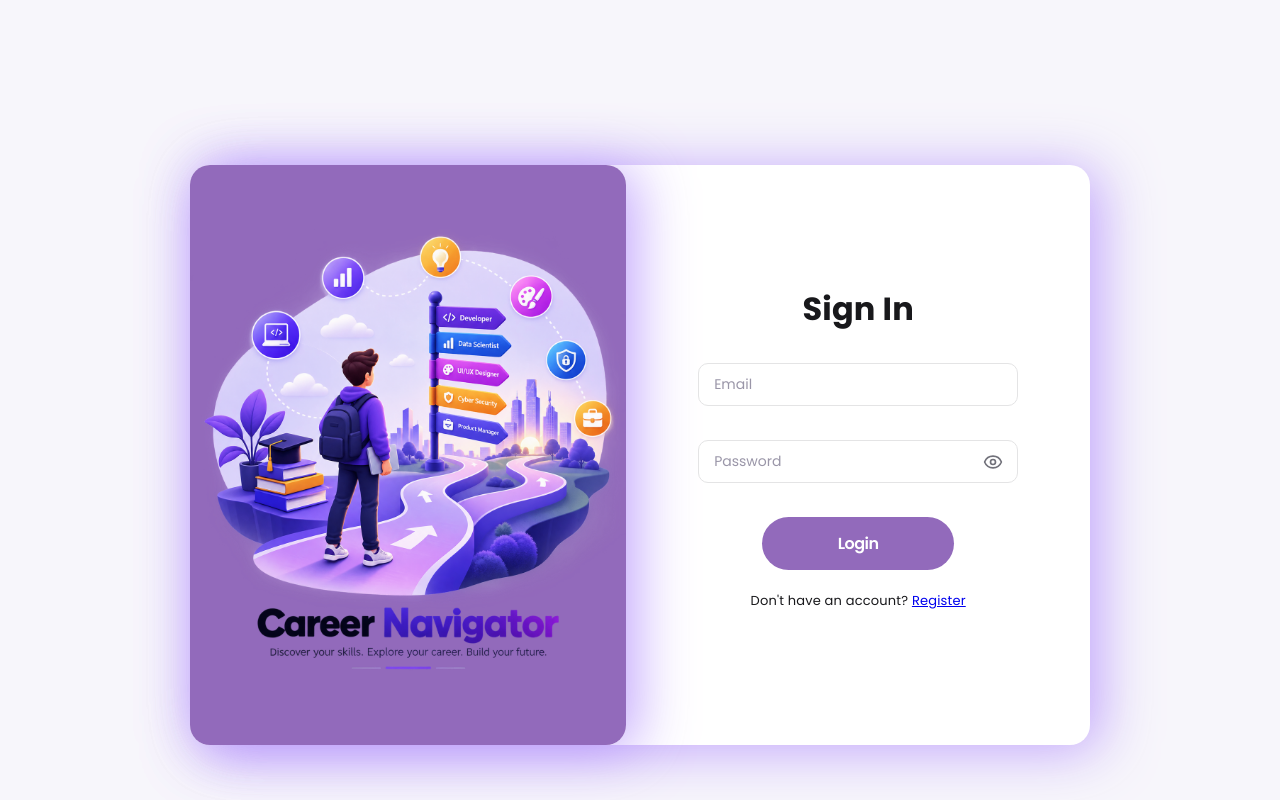
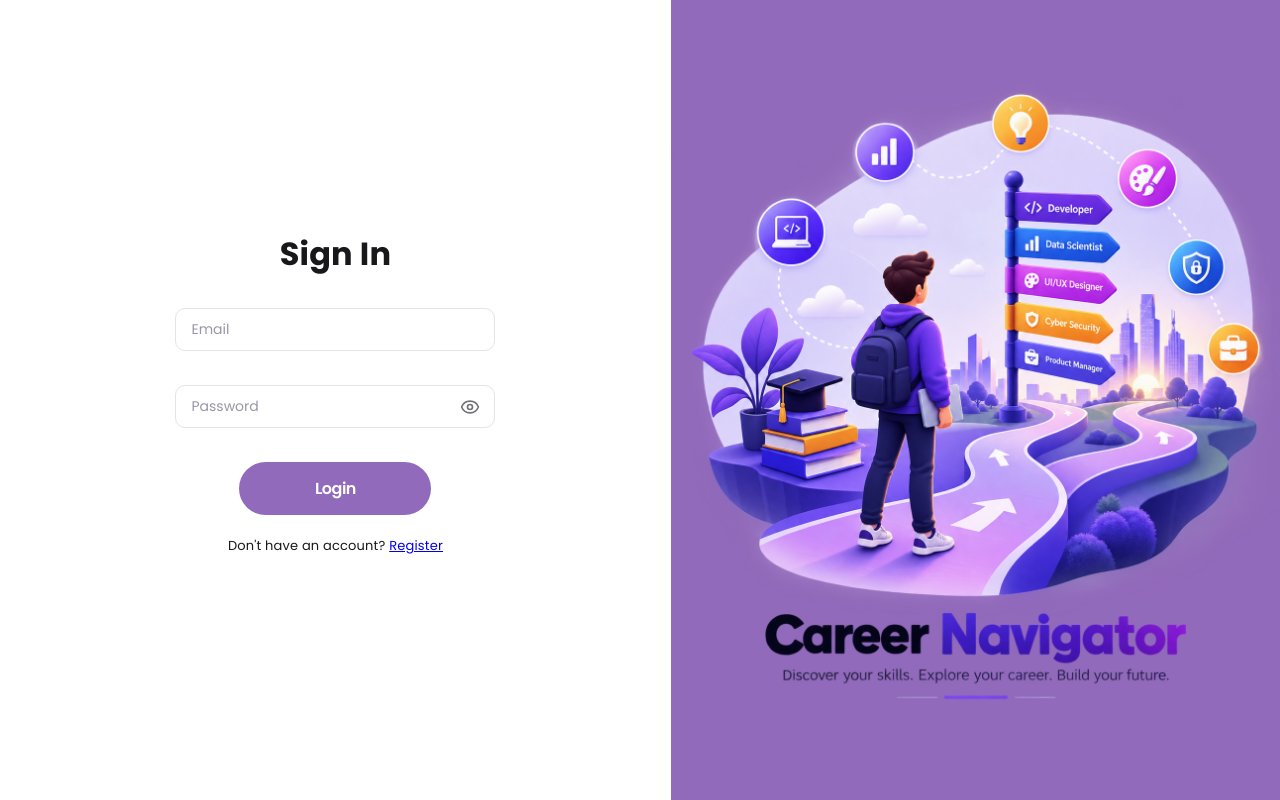
Before and after one commit to bhumivnaik/Career-Navigator, a React (Vite) app: page /login in a window 1280 px wide. Built offline with nearby package versions, Linux system fonts and the light colour scheme.

Commit message:
resume ui fixed and login,register

```diff
--- a/src/components/Login.tsx
+++ b/src/components/Login.tsx
@@ -57,9 +57,6 @@ function Login() {
     return (
         <>
             <div className="container">
-                <div className="logobox">
-
-                </div>
                 <div className="login">
                     <form onSubmit={handleSubmit}>
                         <h1>Sign In</h1>
@@ -92,6 +89,9 @@ function Login() {
                         <p>Don't have an account? <Link to="/register"> Register</Link></p>
                     </form>
                 </div>
+                <div className="logobox">
+
+                </div>
             </div>
         </>
     )
--- a/src/components/Progress.tsx
+++ b/src/components/Progress.tsx
@@ -3,6 +3,7 @@ import axios from "axios";
 import { useNavigate, useSearchParams } from "react-router-dom"; import Navbar from "./ui/Navbar";
 import "../css/progress.css";
 import PersonalizedPathway from "./PersonalizedPathway";
+import { useAuth } from "../context/authContext";
 
 type CareerPath = {
     user_career_id: number;
@@ -10,6 +11,7 @@ type CareerPath = {
     career_name: string;
     description: string;
     category: string;
+    is_goal?: number | null;
 };
 
 type RoadmapSkill = {
@@ -48,6 +50,38 @@ function Progress() {
 
     const navigate = useNavigate();
     const [searchParams] = useSearchParams();
+    const { login } = useAuth();
+
+    /*
+     * Save the selected career as the user's active career goal,
+     * then refresh the logged-in user so the Profile page (and
+     * anything else using career_goal_name) updates automatically.
+     */
+    async function saveCareerGoal(careerId: number) {
+
+        try {
+
+            const token = localStorage.getItem("token");
+            const headers = { Authorization: `Bearer ${token}` };
+
+            await axios.put(
+                "http://localhost:5000/api/careers/goal",
+                { career_id: careerId },
+                { headers }
+            );
+
+            const me = await axios.get(
+                "http://localhost:5000/api/auth/me",
+                { headers }
+            );
+
+            login(me.data);
+
+        } catch (error) {
+
+            console.error("SAVE CAREER GOAL ERROR:", error);
+        }
+    }
 
     const [careerPaths, setCareerPaths] = useState<CareerPath[]>([]);
     const [selectedCareerId, setSelectedCareerId] = useState<number | null>(
@@ -94,6 +128,19 @@ function Progress() {
 
                     const careerIdFromUrl = searchParams.get("careerId");
 
+                    const currentGoal: CareerPath | undefined =
+                        response.data.find(
+                            (path: CareerPath) => Number(path.is_goal) === 1
+                        );
+
+                    /*
+                     * Priority: career in the URL, then the saved
+                     * career goal, then the first career path.
+                     */
+                    let initialCareerId = Number(
+                        (currentGoal ?? response.data[0]).career_id
+                    );
+
                     if (careerIdFromUrl) {
 
                         const requestedCareerExists =
@@ -104,21 +151,21 @@ function Progress() {
                             );
 
                         if (requestedCareerExists) {
-                            setSelectedCareerId(
-                                Number(careerIdFromUrl)
-                            );
-                        } else {
-                            setSelectedCareerId(
-                                Number(response.data[0].career_id)
-                            );
+                            initialCareerId = Number(careerIdFromUrl);
                         }
+                    }
 
-                    } else {
+                    setSelectedCareerId(initialCareerId);
 
-                        setSelectedCareerId(
-                            Number(response.data[0].career_id)
-                        );
-
+                    /*
+                     * Keep the profile's career goal in sync with
+                     * the career being shown.
+                     */
+                    if (
+                        !currentGoal ||
+                        Number(currentGoal.career_id) !== initialCareerId
+                    ) {
+                        saveCareerGoal(initialCareerId);
                     }
                 }
 
@@ -550,11 +597,12 @@ function Progress() {
                             value={
                                 selectedCareerId ?? ""
                             }
-                            onChange={e =>
-                                setSelectedCareerId(
-                                    Number(e.target.value)
-                                )
-                            }
+                            onChange={e => {
+                                const newCareerId = Number(e.target.value);
+
+                                setSelectedCareerId(newCareerId);
+                                saveCareerGoal(newCareerId);
+                            }}
                         >
 
                             {careerPaths.map(
--- a/src/css/account.css
+++ b/src/css/account.css
@@ -1,6 +1,22 @@
 /* =========================================================
    ACCOUNT PAGE
 ========================================================= */
+
+/* ---------------------------------------------------------
+   FULL-WIDTH FIX
+   profile.css makes <body> a centering flex container (used
+   to center the Login / Register / Profile-setup cards).
+   That turns #root into a flex item that shrinks to fit its
+   content, so pages using the sidebar layout were only as
+   wide as their content: narrow before a resume was imported,
+   wide after. Force #root to fill the screen whenever the
+   sidebar layout is on the page.
+--------------------------------------------------------- */
+#root:has(> .dashboard-layout) {
+    width: 100%;
+    min-width: 0;
+}
+
 .account-page {
     width: 100%;
     max-width: none;
--- a/src/css/auth.css
+++ b/src/css/auth.css
@@ -70,25 +70,32 @@ body {
     color: var(--text-primary);
 }
 
+/* Login / Register fill the whole page (no centered card).
+   profile.css turns <body> into a centering flex container, which
+   would shrink #root to its content, so make #root full width here. */
+#root:has(> .container) {
+    width: 100%;
+    min-width: 0;
+}
+
 .container {
-    width: 900px;
-    height: 580px;
+    width: 100%;
+    min-height: 100vh;
     background-color: white;
-    margin: auto;
-    margin-top: 110px;
-    border-radius: 20px;
+    margin: 0;
+    border-radius: 0;
     display: flex;
-    box-shadow: 10px 5px 55px rgba(182, 148, 251, 0.847);
+    box-shadow: none;
 }
 
 .logobox {
     background-color: var(--primary);
-    box-shadow: 10px 5px 55px rgba(182, 148, 251, 0.847);
+    box-shadow: none;
     background-image: url("../assets/ChatGPT Image Sep 3, 2026, 09_10_09 PM.png");
     background-size: contain;
     background-position: center;
     background-repeat: no-repeat;
-    border-radius: 20px;
+    border-radius: 0;
     padding: 50px;
     flex: 1;
     display: flex;
@@ -101,9 +108,9 @@ body {
 
 .login,
 .register {
-    border-radius: 20px;
+    border-radius: 0;
     padding: 30px;
-    margin: 10px auto;
+    margin: 0;
     flex: 1.2;
     display: flex;
     justify-content: center;
@@ -202,17 +209,20 @@ label {
     }
 
     .logobox {
+        order: -1;
         width: 100%;
         min-height: 35vh;
         padding: 30px;
     }
 
-    .login {
+    .login,
+    .register {
         width: 100%;
         min-height: 65vh;
     }
 
-    .login form {
+    .login form,
+    .register form {
         padding: 30px;
     }
 }
```
Also changed, not shown: 1 other file (tests, documents, lock files or other folders).
